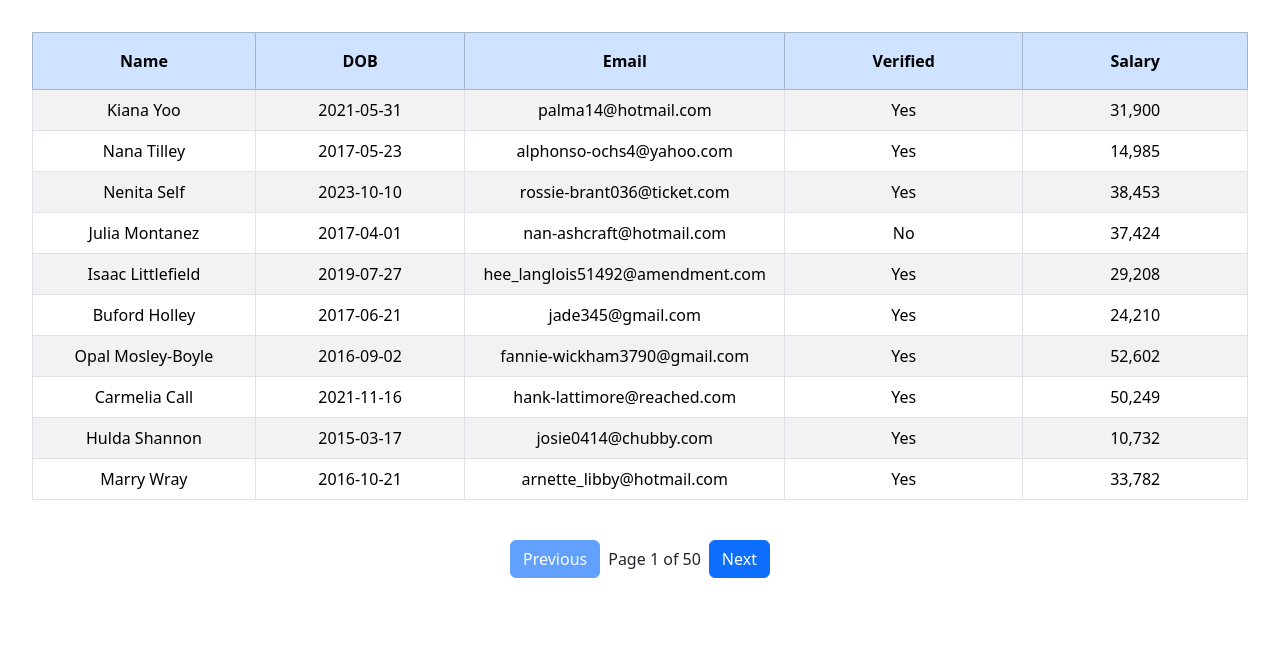
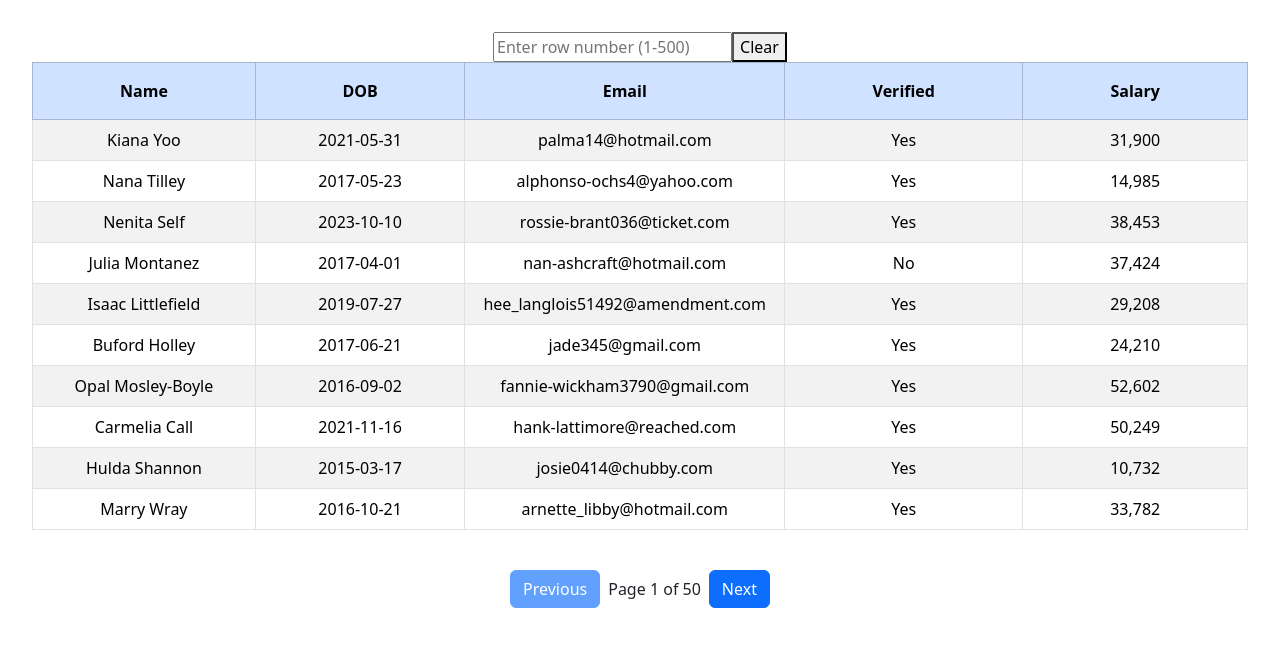
Before and after one commit to ebenezerdon/react-table, a React (Vite) app: page / in a window 1280 px wide. Shown: the top 646 px of the page. Built offline with nearby package versions, Linux system fonts and the light colour scheme.

Commit message:
add functionality for jumping to a specific row

```diff
--- a/src/components/DataTable.scss
+++ b/src/components/DataTable.scss
@@ -6,4 +6,8 @@
   .table-hover tbody tr:hover td {
     background: #ebf2ff;
   }
+
+  .highlighted td {
+    background: #fff878 !important;
+  }
 }
--- a/src/components/DataTable.tsx
+++ b/src/components/DataTable.tsx
@@ -1,4 +1,4 @@
-import React, { useState } from 'react'
+import React, { useState, useEffect } from 'react'
 import './DataTable.scss'
 import PersonDetailsModal from './PersonDetailsModal'
 import { Person } from '../data/types'
@@ -13,15 +13,30 @@ const DataTable: React.FC<DataTableProps> = ({ data }) => {
   const [currentPage, setCurrentPage] = useState(0)
   const [showModal, setShowModal] = useState(false)
   const [selectedPerson, setSelectedPerson] = useState<Person | null>(null)
+  const [jumpToRow, setJumpToRow] = useState('')
+  const [highlightedRow, setHighlightedRow] = useState<string | null>(null)
   const recordsPerPage = 10
+
+  useEffect(() => {
+    if (jumpToRow) {
+      const rowNumber = parseInt(jumpToRow, 10)
+      if (!isNaN(rowNumber) && rowNumber >= 1 && rowNumber <= 500) {
+        const pageNumber = Math.ceil(rowNumber / recordsPerPage) - 1
+        setCurrentPage(pageNumber)
+        setHighlightedRow(data.ctRoot[rowNumber - 1]._id)
+      }
+    }
+  }, [jumpToRow, data.ctRoot])
 
   const handlePrevPage = () => {
     setCurrentPage((prev) => (prev > 0 ? prev - 1 : 0))
+    setHighlightedRow(null)
   }
 
   const handleNextPage = () => {
     const totalPages = Math.ceil(data.ctRoot.length / recordsPerPage)
     setCurrentPage((prev) => (prev < totalPages - 1 ? prev + 1 : prev))
+    setHighlightedRow(null)
   }
 
   const handleRowClick = (person: Person) => {
@@ -35,6 +50,15 @@ const DataTable: React.FC<DataTableProps> = ({ data }) => {
 
   return (
     <main>
+      <div className="jump-to-row">
+        <input
+          type="number"
+          placeholder="Enter row number (1-500)"
+          value={jumpToRow}
+          onChange={(e) => setJumpToRow(e.target.value)}
+        />
+        <button onClick={() => setJumpToRow('')}>Clear</button>
+      </div>
       <div className="custom-style table-responsive">
         <table className="table table-striped table-bordered table-hover">
           <thead>
@@ -48,7 +72,11 @@ const DataTable: React.FC<DataTableProps> = ({ data }) => {
           </thead>
           <tbody>
             {currentRecords.map((person) => (
-              <tr key={person._id} onClick={() => handleRowClick(person)} style={{ cursor: 'pointer' }}>
+              <tr
+                key={person._id}
+                onClick={() => handleRowClick(person)}
+                className={person._id === highlightedRow ? 'highlighted' : ''}
+              >
                 <td>{person.name}</td>
                 <td>{person.dob}</td>
                 <td>{person.email}</td>
@@ -59,7 +87,6 @@ const DataTable: React.FC<DataTableProps> = ({ data }) => {
           </tbody>
         </table>
       </div>
-
       <div className="d-flex align-items-center my-4 justify-content-center">
         <button className="btn btn-primary me-2" onClick={handlePrevPage} disabled={currentPage === 0}>
           Previous
@@ -73,7 +100,6 @@ const DataTable: React.FC<DataTableProps> = ({ data }) => {
           Next
         </button>
       </div>
-
       {showModal && selectedPerson && (
         <PersonDetailsModal person={selectedPerson} onClose={() => setShowModal(false)} />
       )}
```
